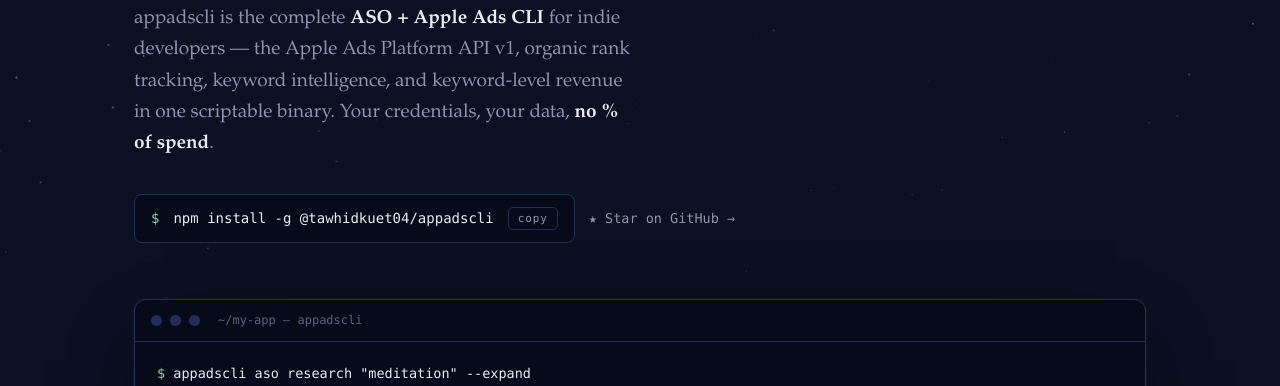
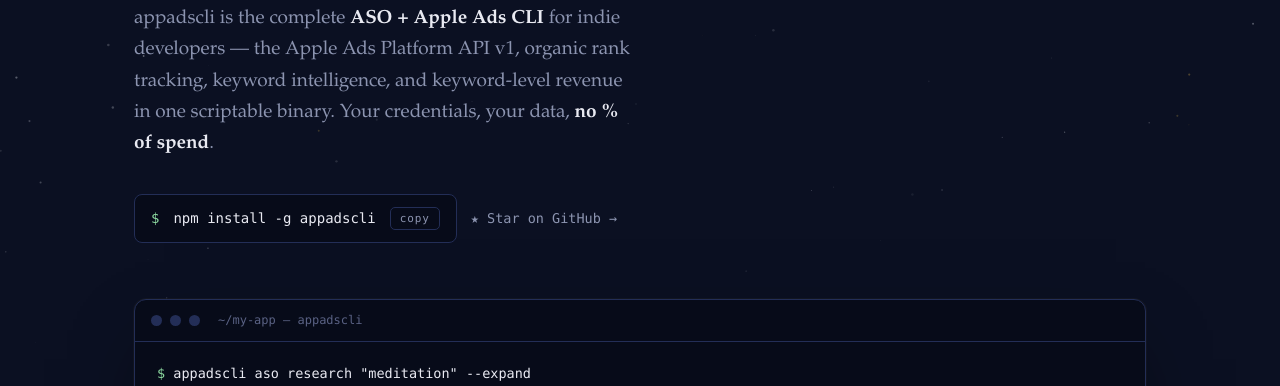
Before and after one commit to tawhidkuet04/appadscli, a plain HTML site: page website/index.html in a window 1280 px wide. Shown: the part 401-787 px from the top of the page. Drawn offline with Linux system fonts and the light colour scheme.

Commit message:
docs: npm package is unscoped appadscli

```diff
--- a/website/index.html
+++ b/website/index.html
@@ -236,7 +236,7 @@
       <div class="hero-cta">
         <div class="install-pill">
           <span class="dollar">$</span>
-          <code id="brew-cmd">npm install -g @tawhidkuet04/appadscli</code>
+          <code id="brew-cmd">npm install -g appadscli</code>
           <button type="button" onclick="copyBrew(this)" aria-label="Copy install command">copy</button>
         </div>
         <a class="gh-link" href="https://github.com/tawhidkuet04/appadscli">★ Star on GitHub →</a>
@@ -409,7 +409,7 @@
       <div class="install-grid">
         <div class="install-card">
           <h3>npm</h3>
-          <code>npm install -g @tawhidkuet04/appadscli</code>
+          <code>npm install -g appadscli</code>
         </div>
         <div class="install-card">
           <h3>Homebrew</h3>
```
Also changed, not shown: README.md, npm/README.md.
